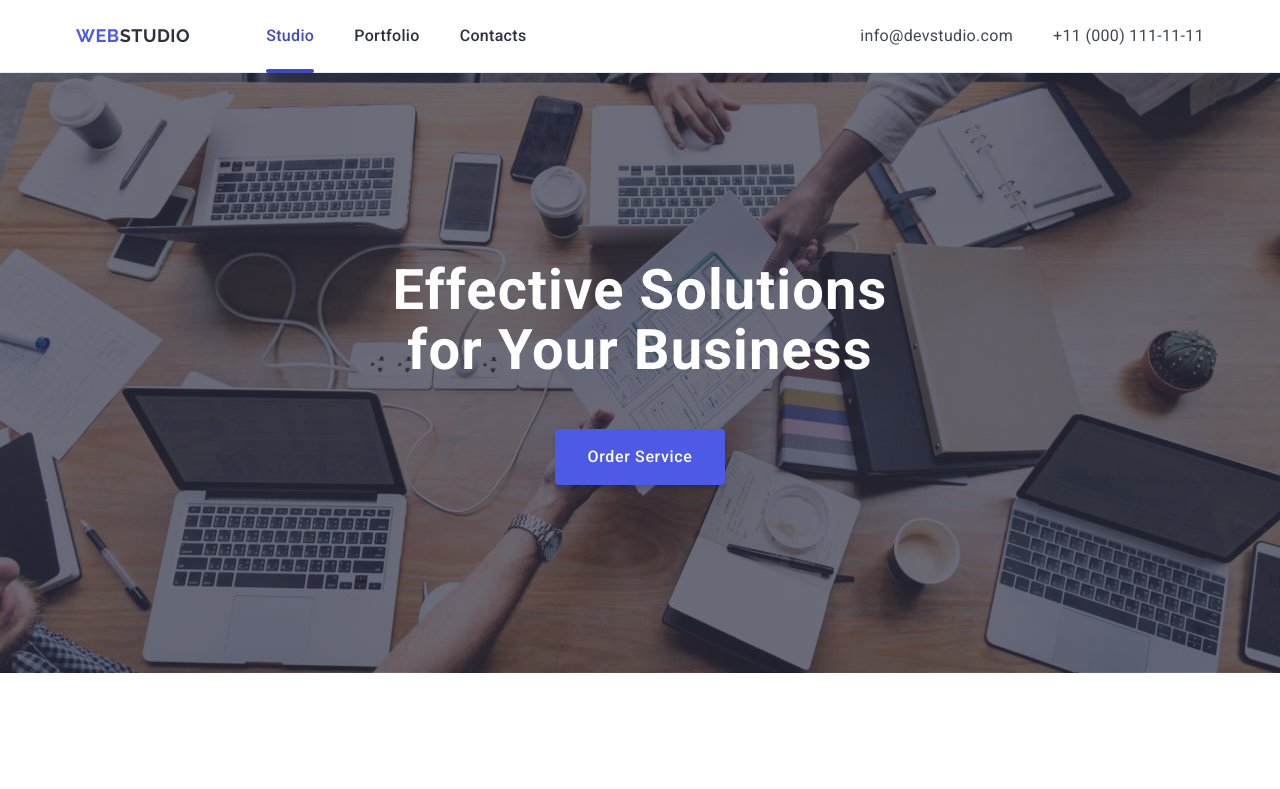
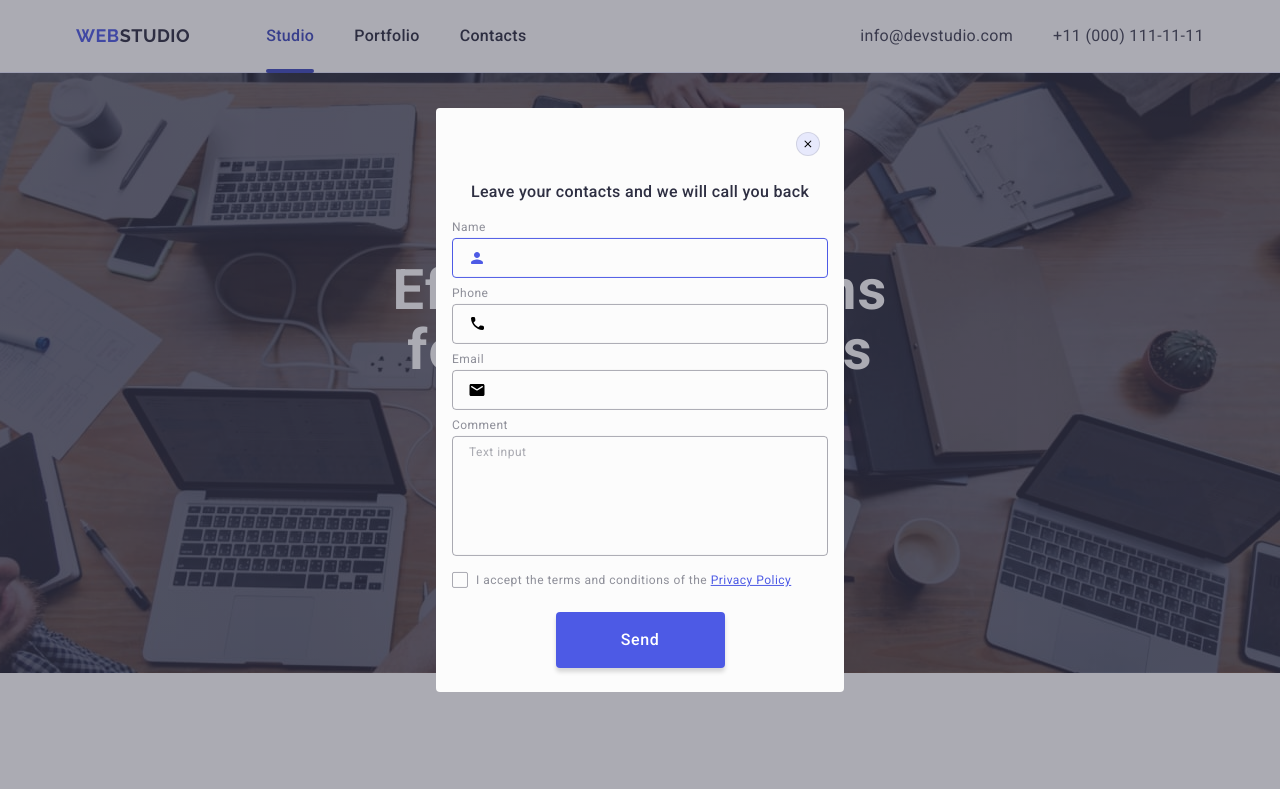
Before and after one commit to Yamelnyk/goit-markup-hw-06, a plain HTML site: page index.html in a window 1280 px wide. Shown: the top 789 px of the page. Drawn offline with nearby package versions, Linux system fonts and the light colour scheme.

Commit message:
redaction

```diff
--- a/css/styles.css
+++ b/css/styles.css
@@ -377,6 +377,7 @@ input {
 }
 
 .checkbox-span {
+    flex-shrink: 0;
     width: 16px;
     height: 16px;
     border: 1px solid #2e2f4266;
@@ -392,8 +393,11 @@ input {
 
 input:checked+label>span {
     background-color: #404BBF;
-    border: none;
+    border: #404BBF;
     fill: #F4F4FD;
+}
+input:focus+label>span {
+    outline: 1px solid #0000ff80;
 }
 
 .privacy-link {
--- a/index.html
+++ b/index.html
@@ -635,7 +635,7 @@
 
     <!-- MODAL WINDOW -->
 
-    <div class="backdrop">
+    <div class="backdrop is-open">
       <div class="container-form">
         <button type="button" class="close-button">
           <svg class="close-icon" width="8" height="8">
```
